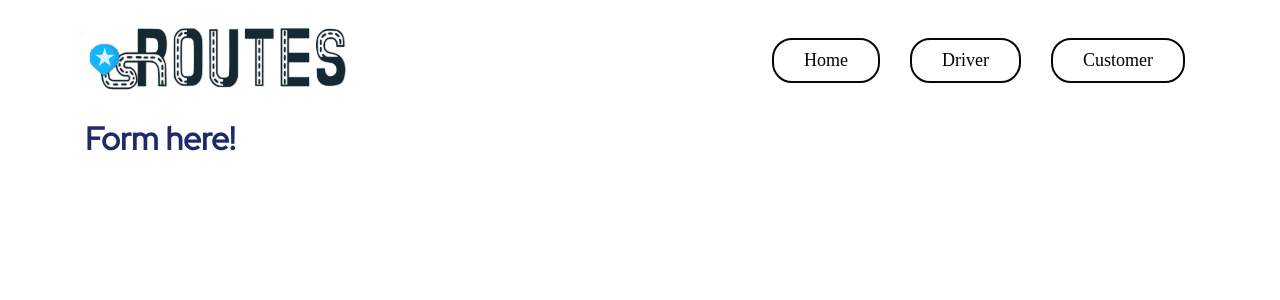
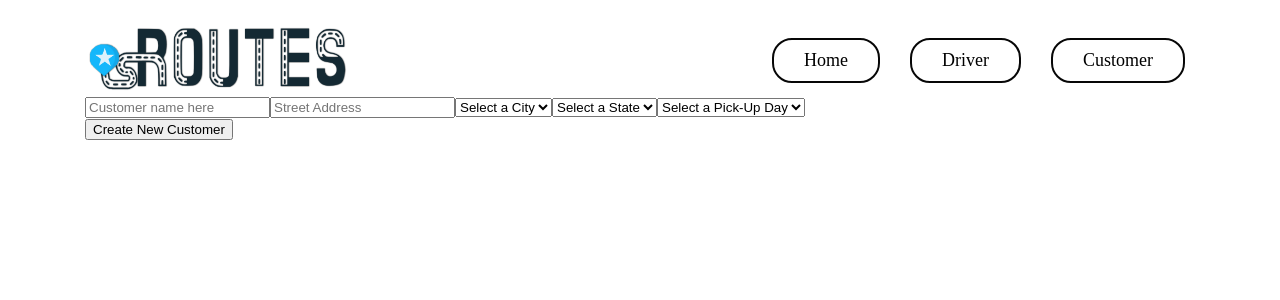
Before and after one commit to reneeswick/routes, a React (Create React App) app: page /add-new-customer in a window 1280 px wide. Shown: the top 300 px of the page. Built offline with nearby package versions, Linux system fonts and the light colour scheme; a web font is replaced by a local one.

Commit message:
Create controlled form for creating a new customer

```diff
--- a/src/Components/FormAddCustomer/FormAddCustomer.js
+++ b/src/Components/FormAddCustomer/FormAddCustomer.js
@@ -1,10 +1,77 @@
-import React from 'react';
+import React, { useState } from 'react';
 
 const FormAddCustomer = () => {
+  const [customerName, setCustomerName] = useState('');
+  const [street, setStreet] = useState('');
+  const [city, setCity] = useState('');
+  const [state, setState] = useState('')
+  const [pickupDay, setPickupDay] = useState('');
+
+  /*DriverID is defaulted to 1 -- needs to be dynamically passed as a prop*/
+  let driverID = 1
+
+  const createNewCustomer = (driverID) => {
+    let newCustomer = {
+      name: customerName,
+      driver_id: driverID
+    }
+  }
+
+  const createNewLocation = (customerID) => {
+    let newLocation = {
+      customer_id: customerID,
+      streetAdress: street,
+      city: city,
+      state: state,
+      pickupDay: pickupDay
+    }
+  }
+
+  const submitNewCustomer = () => {
+    createNewCustomer(driverID)
+    //let customerID = fetch customerID //
+    createNewLocation(/*customerID*/)
+  }
 
 
   return (
-    <h1>Form here!</h1>
+    <div>
+      <form>
+        <input
+          type='text'
+          name='customerName'
+          placeholder='Customer name here'
+          value={customerName}
+          onChange={(e) => setCustomerName(e.target.value)}
+        />
+        <input
+          type='text'
+          name='street'
+          placeholder='Street Address'
+          value={street}
+          onChange={(e) => setStreet(e.target.value)}
+        />
+        <select name='city' onChange={(e) => setCity(e.target.value)}>
+          <option value='none' selected disabled hidden>Select a City</option>
+          <option value='San Diego'>San Diego</option>
+        </select>
+        <select name='state' onChange={(e) => setState(e.target.value)}>
+          <option value='none' selected disabled hidden>Select a State</option>
+          <option value='CA'>CA</option>
+        </select>
+        <select name='day' onChange={(e) => setPickupDay(e.target.value)}>
+          <option value='none' selected disabled hidden>Select a Pick-Up Day</option>
+          <option value='Sunday'>Sunday</option>
+          <option value='Monday'>Monday</option>
+          <option value='Tuesday'>Tuesday</option>
+          <option value='Wednesday'>Wednesday</option>
+          <option value='Thursday'>Thursday</option>
+          <option value='Friday'>Friday</option>
+          <option value='Saturday'>Saturday</option>
+        </select>
+      </form>
+      <button onClick={()=>{submitNewCustomer()}}>Create New Customer</button>
+    </div>
   )
 }
 
```
